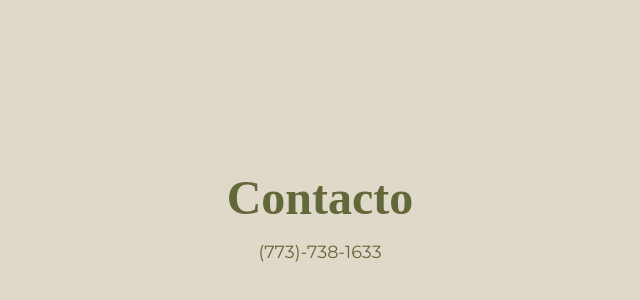
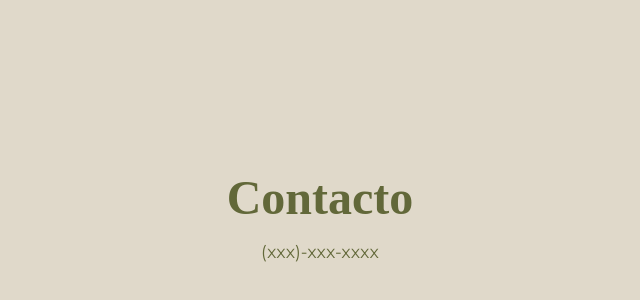
Before and after one commit to aumaphotography/aumaphotography.github.io, a plain HTML site: page index.html in a window 1280 px wide. Shown: the part 3571-3871 px from the top of the page, 320-960 px from the left. Drawn offline with Linux system fonts and the light colour scheme.

Commit message:
Update index.html

```diff
--- a/index.html
+++ b/index.html
@@ -51,7 +51,7 @@
 
     <section id="contacto">
         <h2>Contacto</h2>
-        <p>(773)-738-1633</p>
+        <p>(xxx)-xxx-xxxx</p>
     </section>
 
 </body>
```
